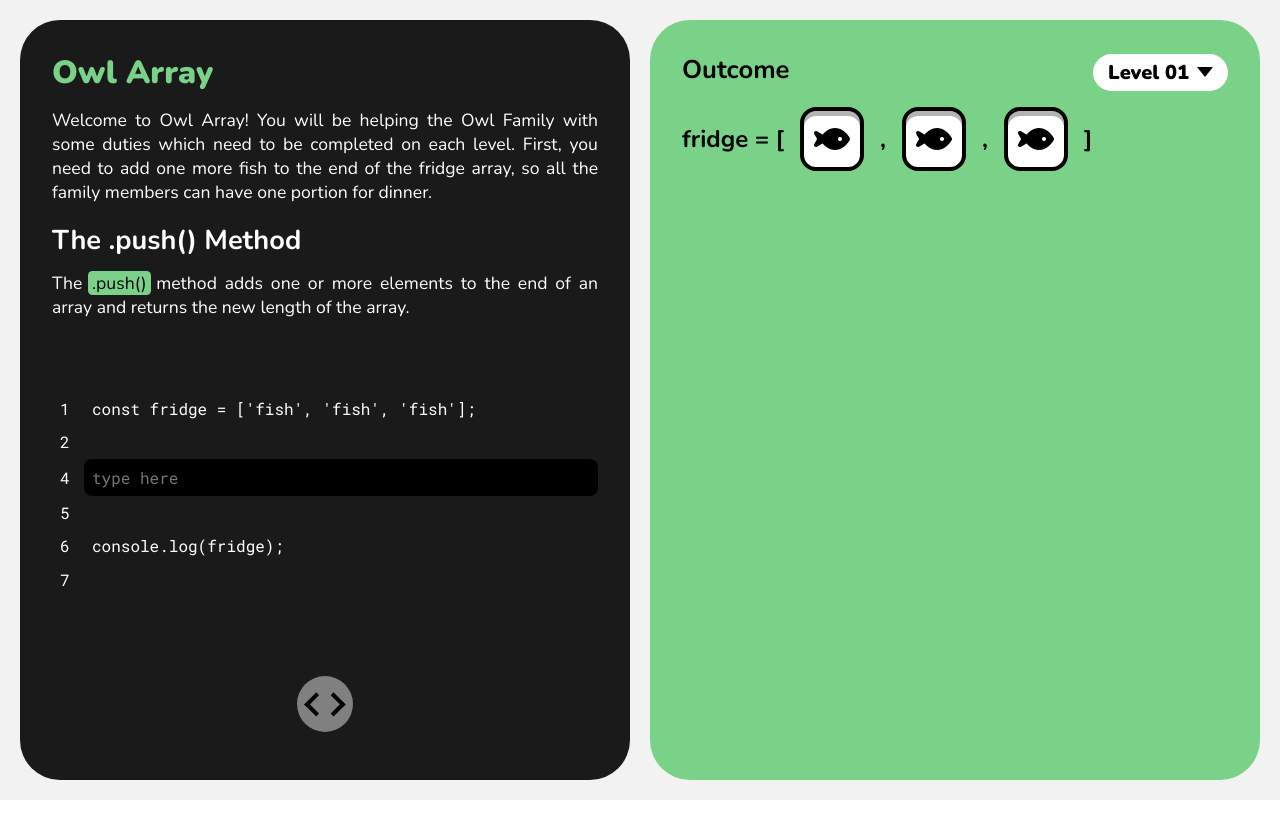
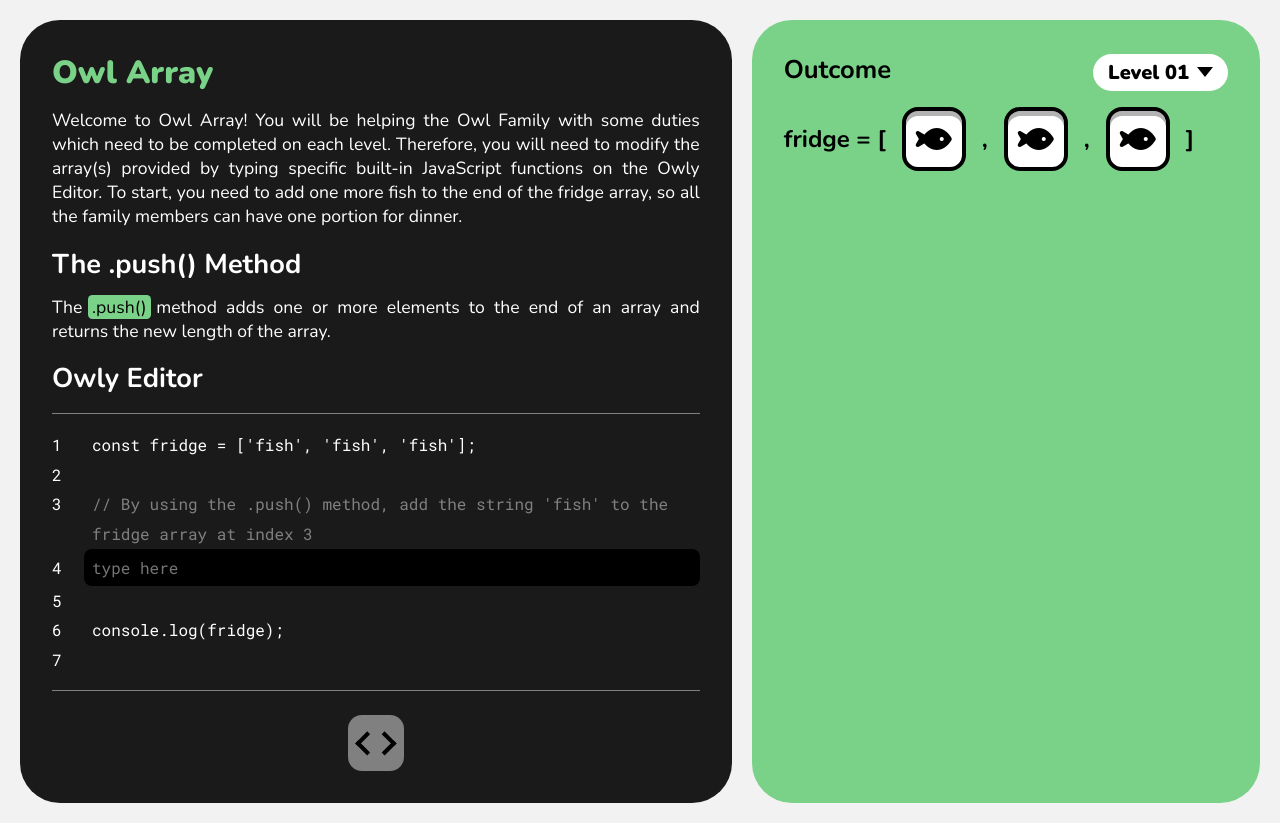
Before and after one commit to juanej88/owl-array, a React (Create React App) app: page / in a window 1280 px wide. Before the commit the page ends 800 px from the top, so only its background shows below. Built offline with nearby package versions, Linux system fonts and the light colour scheme; the HTML template or start-up script is replaced by a standard one.

Commit message:
Update Editor and Main components

```diff
--- a/src/components/Editor.jsx
+++ b/src/components/Editor.jsx
@@ -4,11 +4,14 @@ import '../stylesheets/Editor.css';
 const Editor = (props) => {
   return (
     <div className='editor-container'>
-      <p>1</p>
+      <h2>Owly Editor</h2>
+      <p className='line-number'>1</p>
       <p translate='no'>const fridge = ['fish', 'fish', 'fish'];</p>
-      <p>2</p>
+      <p className='line-number'>2</p>
       <p></p>
-      <p>4</p>
+      <p className='line-number'>3</p>
+      <p className='code-comment'>// By using the .push() method, add the string 'fish' to the fridge array at index 3</p>
+      <p className='line-number'>4</p>
       <textarea
         className='code-input'
         rows='1'
@@ -19,11 +22,11 @@ const Editor = (props) => {
         // autoFocus
       >
       </textarea>
-      <p>5</p>
+      <p className='line-number'>5</p>
       <p></p>
-      <p>6</p>
+      <p className='line-number'>6</p>
       <p>console.log(fridge);</p>
-      <p>7</p>
+      <p className='line-number'>7</p>
     </div>
   );
 };
--- a/src/components/Main.jsx
+++ b/src/components/Main.jsx
@@ -11,7 +11,7 @@ const Main = (props) => {
       <section className='container instructions--editor'>
         <Instructions
           method='.push()'
-          instructions='Welcome to Owl Array! You will be helping the Owl Family with some duties which need to be completed on each level. First, you need to add one more fish to the end of the fridge array, so all the family members can have one portion for dinner.'
+          instructions='Welcome to Owl Array! You will be helping the Owl Family with some duties which need to be completed on each level. Therefore, you will need to modify the array(s) provided by typing specific built-in JavaScript functions on the Owly Editor. To start, you need to add one more fish to the end of the fridge array, so all the family members can have one portion for dinner.'
           link='https://developer.mozilla.org/en-US/docs/Web/JavaScript/Reference/Global_Objects/Array/push'
           mozillaDefinition='method adds one or more elements to the end of an array and returns the new length of the array.'
         />
--- a/src/stylesheets/Button.css
+++ b/src/stylesheets/Button.css
@@ -2,11 +2,11 @@
   align-self: center;
   height: 3.5rem;
   width: 3.5rem;
-  margin: 1.5rem 0 1rem;
+  margin-top: 1.5rem;
   display: flex;
   justify-content: center;
   align-items: center;
-  border-radius: 50%;
+  border-radius: 25%;
 }
 
 .complete {
--- a/src/stylesheets/Display.css
+++ b/src/stylesheets/Display.css
@@ -1,7 +1,6 @@
 .display--array-container > h2 {
   font-size: 1.6rem;
   padding-bottom: 1rem;
-  font-weight: 700;
 }
 
 .display--array {
--- a/src/stylesheets/Editor.css
+++ b/src/stylesheets/Editor.css
@@ -3,11 +3,35 @@
   display: grid;
   align-items: baseline;
   grid-template-columns: 2rem 1fr;
+  border: solid var(--grey);
+  border-width: 0 0 0.1rem;
+  padding-bottom: 1rem;
+}
+
+.editor-container > h2 {
+  grid-column: span 2;
+  font-family: 'Nunito', sans-serif;
+  font-size: 1.7rem;
+  border: solid var(--grey);
+  border-width: 0 0 0.1rem;
+  padding-bottom: 1rem;
+}
+
+.editor-container > :nth-child(2) {
+  padding-top: 1rem;
+}
+
+.editor-container > .line-number {
+  padding-left: 0;
 }
 
 .editor-container > p {
   padding: 0 0.5em;
-  line-height: 2.1;
+  line-height: 1.85;
+}
+
+.code-comment {
+  color: var(--grey);
 }
 
 .code-input {
--- a/src/stylesheets/Header.css
+++ b/src/stylesheets/Header.css
@@ -31,7 +31,7 @@
   color: black;
 }
 
-@media only screen and (max-width: 500px) {
+@media only screen and (max-width: 850px) {
   .level-label {
     display: none;
   }
--- a/src/stylesheets/Main.css
+++ b/src/stylesheets/Main.css
@@ -3,11 +3,11 @@
   max-width: 1600px;
   margin: 1.25rem;
   display: grid;
-  grid-template-columns: repeat(2, 1fr);
+  grid-template-columns: 7fr 5fr;
   gap: 1.25rem;
 }
 
-@media only screen and (max-width: 500px) {
+@media only screen and (max-width: 750px) {
   .main {
     grid-template-columns: 1fr;
   }
@@ -28,7 +28,6 @@
 
 .display {
   background-color: var(--green);
-  font-family: 'Nunito', sans-serif;
   display: flex;
   flex-direction: column;
   justify-content: space-between;
```
